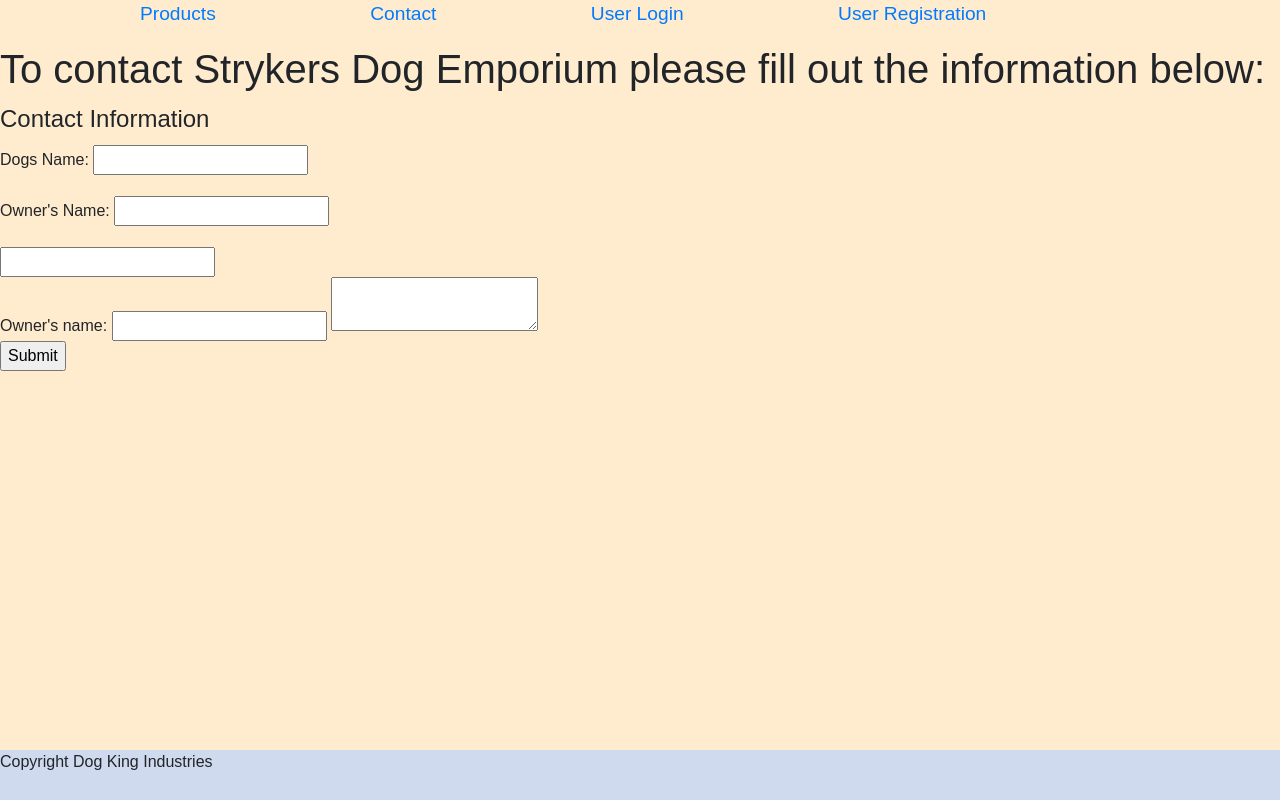
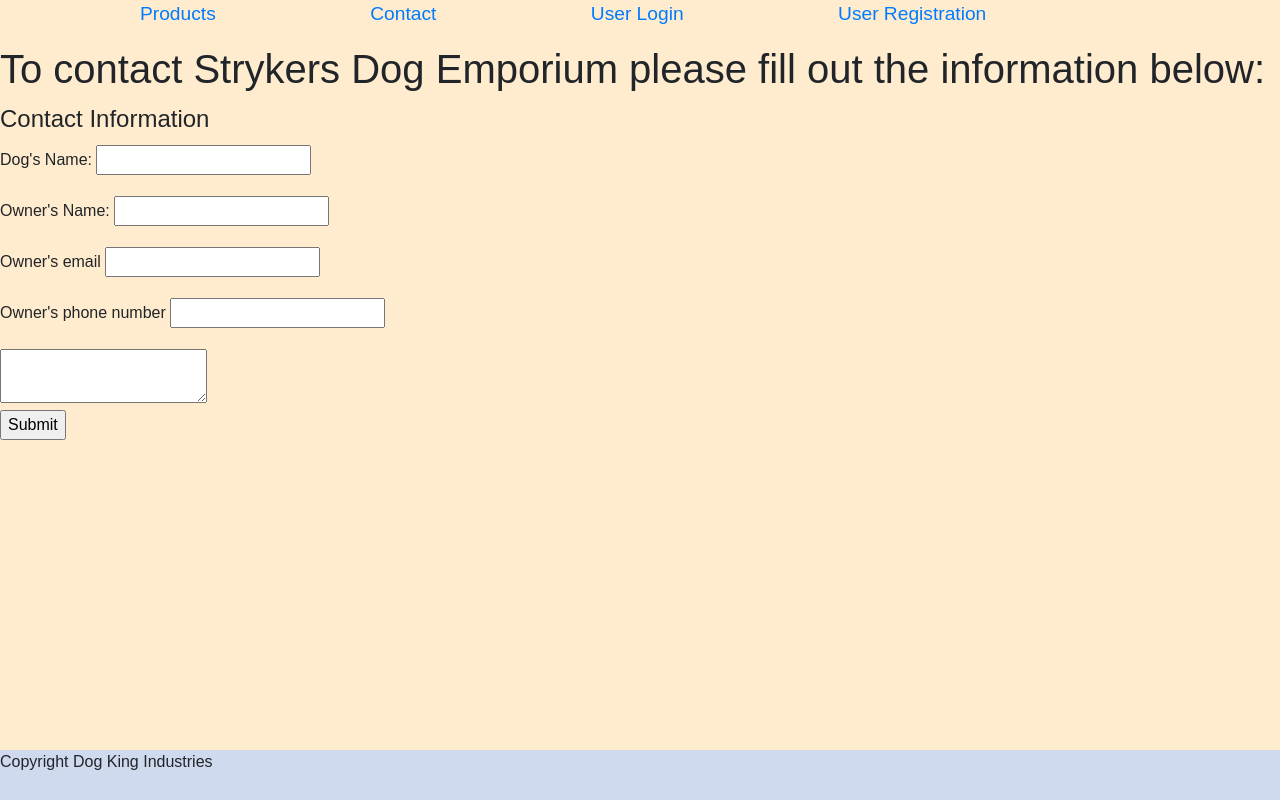
Before and after one commit to Camiccamic/finalexam, a plain HTML site: page contact.html in a window 1280 px wide. Drawn offline with Linux system fonts and the light colour scheme.

Commit message:
adding fields to contact form

```diff
--- a/contact.html
+++ b/contact.html
@@ -35,7 +35,7 @@
             <fieldset>
                 <legend>Contact Information</legend>
                 <p>
-                    <label for="nameField"> Dogs Name: </label>
+                    <label for="nameField"> Dog's Name: </label>
                     <input id="nameField" type="text" required minlength="6" maxlength="25" name="dogsName">
                 </p>
 
@@ -43,12 +43,22 @@
                     <label for="nameField"> Owner's Name: </label>
                     <input id="nameField" type="text" required minlength="6" maxlength="25" name="ownersName">
                 </p>
+                <p>
+                    <label for="nameField"> Owner's email </label>
+                    <input id="nameField" type="email" name="ownersEmail" id="ownersEmail">
+                </p>
+
+                <p>
+                    <label for="nameField"> Owner's phone number </label>
+                    <input id="nameField" type="type" name="ownersEmail" id="ownersPhoneNumber">
+                </p>
 
 
-                </p>
-                <input type="text" name="petsName">
-                <br>
-                Owner's name: <input type="text" name="ownersName">
+
+
+
+
+
 
                 <textarea name="feedbackText"></textarea><br />
 
--- a/css/site.css
+++ b/css/site.css
@@ -86,3 +86,9 @@ html {
     width: 100%;
     height: 50px;
     background-color: #D0DAEE;
+}
+
+.form {
+    background-color: gold;
+
+}
```
